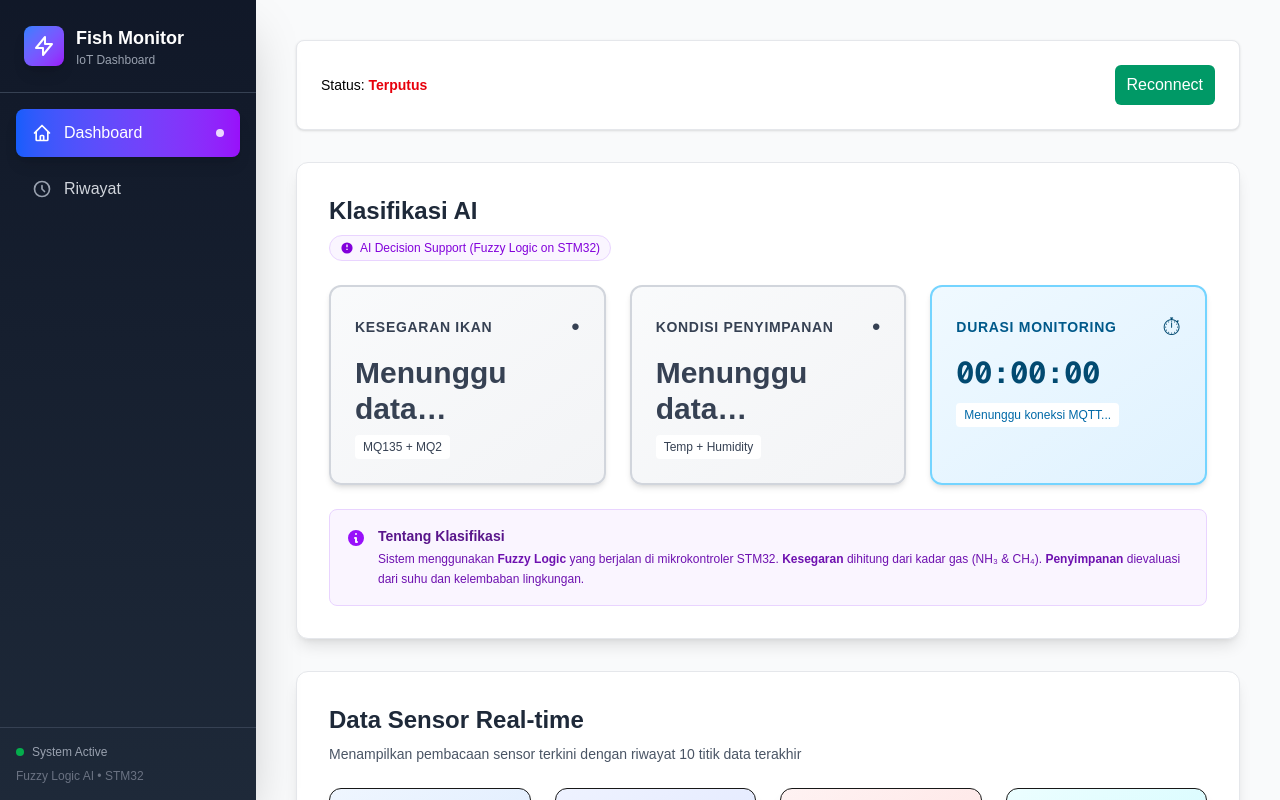
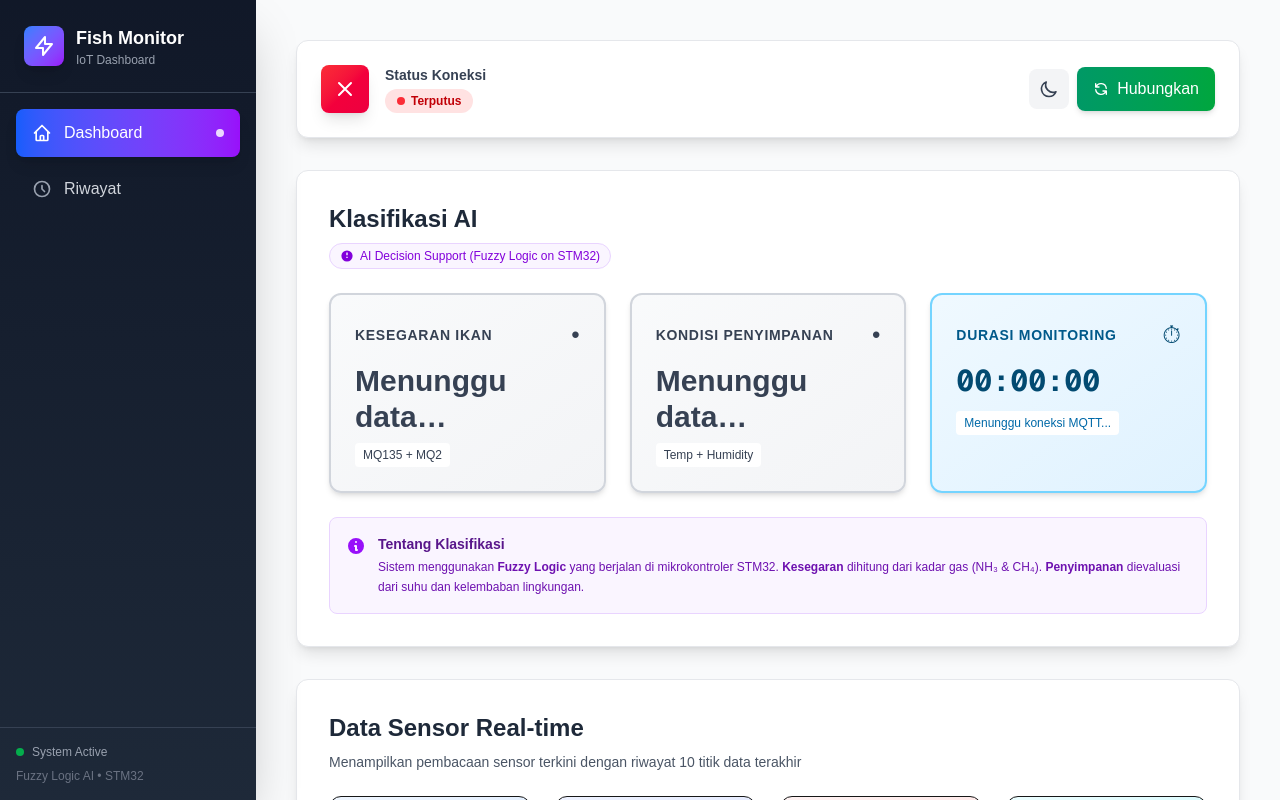
Before and after one commit to Capstone-E03/webapp, a Next.js app: page / in a window 1280 px wide. Shown: the top 800 px of the page. Built offline with nearby package versions, Linux system fonts and the light colour scheme; no server answers.

Commit message:
feat: dark & light mode

```diff
--- a/src/components/Connection.js
+++ b/src/components/Connection.js
@@ -1,6 +1,7 @@
 "use client";
 
 import { useSensorData } from "@/contexts/SensorDataContext";
+import { useState, useEffect } from "react";
 
 const Connection = () => {
   const {
@@ -11,46 +12,119 @@ const Connection = () => {
     connectNow,
     disconnectNow,
   } = useSensorData();
+
+  const [theme, setTheme] = useState("light");
+
+  // Load theme from localStorage on mount
+  useEffect(() => {
+    const savedTheme = localStorage.getItem("theme") || "light";
+    setTheme(savedTheme);
+    document.documentElement.classList.toggle("dark", savedTheme === "dark");
+  }, []);
+
+  // Toggle theme
+  const toggleTheme = () => {
+    const newTheme = theme === "light" ? "dark" : "light";
+    setTheme(newTheme);
+    localStorage.setItem("theme", newTheme);
+    document.documentElement.classList.toggle("dark", newTheme === "dark");
+  };
+
   return (
-    <section className="p-6 mb-8 bg-white border border-gray-200 rounded-lg shadow-sm">
-      <div className="flex items-center justify-between gap-4">
-        <div className="text-sm text-black">
-          Status:{" "}
-          <span
-            className={
-              connected
-                ? "text-green-600 font-semibold"
-                : "text-red-600 font-semibold"
-            }
-          >
-            {connected ? "Terhubung" : "Terputus"}
-          </span>
-          {reconnecting && (
-            <span className="ml-2 text-amber-600">• reconnecting…</span>
-          )}
-          {lastSeenAt && (
-            <div className="text-xs text-gray-500 mt-1">
-              Last seen: {lastSeenAt.toLocaleString()}
-              {lastDisconnectReason && ` — reason: ${lastDisconnectReason}`}
+    <section className="p-6 mb-8 bg-white dark:bg-gray-800 border border-gray-200 dark:border-gray-700 rounded-xl shadow-lg transition-colors">
+      <div className="flex items-center justify-between gap-4 flex-wrap">
+        {/* Connection Status */}
+        <div className="flex items-center gap-4 flex-1 min-w-0">
+          <div className="flex-shrink-0">
+            {connected ? (
+              <div className="w-12 h-12 bg-gradient-to-br from-green-500 to-emerald-600 rounded-lg flex items-center justify-center shadow-lg">
+                <svg className="w-6 h-6 text-white" fill="none" stroke="currentColor" viewBox="0 0 24 24">
+                  <path strokeLinecap="round" strokeLinejoin="round" strokeWidth={2} d="M5 13l4 4L19 7" />
+                </svg>
+              </div>
+            ) : (
+              <div className="w-12 h-12 bg-gradient-to-br from-red-500 to-rose-600 rounded-lg flex items-center justify-center shadow-lg">
+                <svg className="w-6 h-6 text-white" fill="none" stroke="currentColor" viewBox="0 0 24 24">
+                  <path strokeLinecap="round" strokeLinejoin="round" strokeWidth={2} d="M6 18L18 6M6 6l12 12" />
+                </svg>
+              </div>
+            )}
+          </div>
+
+          <div className="text-sm dark:text-white min-w-0 flex-1">
+            <div className="font-semibold text-gray-700 dark:text-gray-200 mb-1">
+              Status Koneksi
             </div>
-          )}
+            <div className="flex items-center gap-2 flex-wrap">
+              <span
+                className={`inline-flex items-center gap-1.5 px-3 py-1 rounded-full text-xs font-bold ${
+                  connected
+                    ? "bg-green-100 dark:bg-green-900 text-green-700 dark:text-green-300"
+                    : "bg-red-100 dark:bg-red-900 text-red-700 dark:text-red-300"
+                }`}
+              >
+                <span className={`w-2 h-2 rounded-full ${connected ? "bg-green-500 animate-pulse" : "bg-red-500"}`}></span>
+                {connected ? "Terhubung" : "Terputus"}
+              </span>
+              {reconnecting && (
+                <span className="inline-flex items-center gap-1.5 px-3 py-1 rounded-full text-xs font-bold bg-amber-100 dark:bg-amber-900 text-amber-700 dark:text-amber-300">
+                  <svg className="animate-spin w-3 h-3" fill="none" viewBox="0 0 24 24">
+                    <circle className="opacity-25" cx="12" cy="12" r="10" stroke="currentColor" strokeWidth="4"></circle>
+                    <path className="opacity-75" fill="currentColor" d="M4 12a8 8 0 018-8V0C5.373 0 0 5.373 0 12h4zm2 5.291A7.962 7.962 0 014 12H0c0 3.042 1.135 5.824 3 7.938l3-2.647z"></path>
+                  </svg>
+                  Menyambung kembali...
+                </span>
+              )}
+            </div>
+            {lastSeenAt && !connected && (
+              <div className="text-xs text-gray-500 dark:text-gray-400 mt-2">
+                Terakhir terlihat: {lastSeenAt.toLocaleString("id-ID")}
+                {lastDisconnectReason && ` • ${lastDisconnectReason}`}
+              </div>
+            )}
+          </div>
         </div>
 
-        <div className="flex gap-2">
-          {!connected && (
+        {/* Action Buttons */}
+        <div className="flex gap-2 items-center">
+          {/* Dark/Light Mode Toggle */}
+          <button
+            onClick={toggleTheme}
+            className="p-2.5 rounded-lg bg-gray-100 dark:bg-gray-700 hover:bg-gray-200 dark:hover:bg-gray-600 transition-colors group"
+            title={theme === "light" ? "Switch to Dark Mode" : "Switch to Light Mode"}
+          >
+            {theme === "light" ? (
+              <svg className="w-5 h-5 text-gray-700 dark:text-gray-300 group-hover:text-gray-900 dark:group-hover:text-white transition-colors" fill="none" stroke="currentColor" viewBox="0 0 24 24">
+                <path strokeLinecap="round" strokeLinejoin="round" strokeWidth={2} d="M20.354 15.354A9 9 0 018.646 3.646 9.003 9.003 0 0012 21a9.003 9.003 0 008.354-5.646z" />
+              </svg>
+            ) : (
+              <svg className="w-5 h-5 text-gray-300 group-hover:text-white transition-colors" fill="none" stroke="currentColor" viewBox="0 0 24 24">
+                <path strokeLinecap="round" strokeLinejoin="round" strokeWidth={2} d="M12 3v1m0 16v1m9-9h-1M4 12H3m15.364 6.364l-.707-.707M6.343 6.343l-.707-.707m12.728 0l-.707.707M6.343 17.657l-.707.707M16 12a4 4 0 11-8 0 4 4 0 018 0z" />
+              </svg>
+            )}
+          </button>
+
+          {/* Connection Control Buttons */}
+          {!connected && !reconnecting && (
             <button
               onClick={connectNow}
-              className="px-3 py-2 rounded-md bg-emerald-600 text-white hover:bg-emerald-700"
+              className="flex items-center gap-2 px-4 py-2.5 rounded-lg bg-gradient-to-r from-emerald-600 to-green-600 text-white hover:from-emerald-700 hover:to-green-700 font-medium shadow-md hover:shadow-lg transition-all"
             >
-              Reconnect
+              <svg className="w-4 h-4" fill="none" stroke="currentColor" viewBox="0 0 24 24">
+                <path strokeLinecap="round" strokeLinejoin="round" strokeWidth={2} d="M4 4v5h.582m15.356 2A8.001 8.001 0 004.582 9m0 0H9m11 11v-5h-.581m0 0a8.003 8.003 0 01-15.357-2m15.357 2H15" />
+              </svg>
+              Hubungkan
             </button>
           )}
           {connected && (
             <button
               onClick={disconnectNow}
-              className="px-3 py-2 rounded-md bg-red-600 text-white hover:bg-red-700"
+              className="flex items-center gap-2 px-4 py-2.5 rounded-lg bg-gradient-to-r from-red-600 to-rose-600 text-white hover:from-red-700 hover:to-rose-700 font-medium shadow-md hover:shadow-lg transition-all"
             >
-              Disconnect
+              <svg className="w-4 h-4" fill="none" stroke="currentColor" viewBox="0 0 24 24">
+                <path strokeLinecap="round" strokeLinejoin="round" strokeWidth={2} d="M6 18L18 6M6 6l12 12" />
+              </svg>
+              Putuskan
             </button>
           )}
         </div>
```
